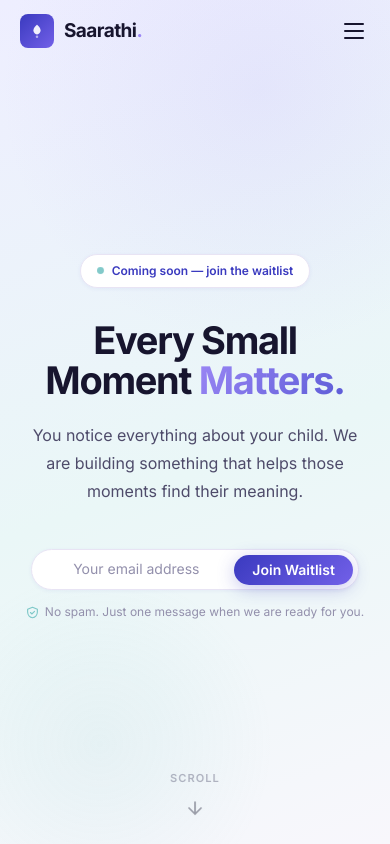
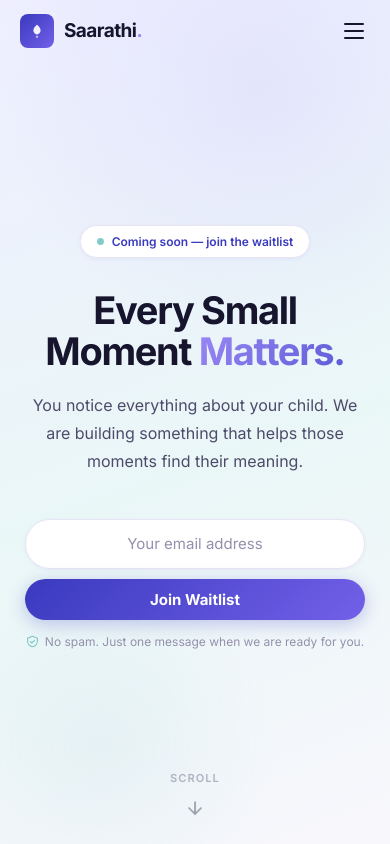
Before and after one commit to pgstudio2006/saarathi-website, a React (Vite) app: page / in a window 390 px wide. Shown: the top 844 px of the page. Built offline with nearby package versions, Linux system fonts and the light colour scheme.

Commit message:
Mobile hero form: stacked full-width input + button; pill on desktop

```diff
--- a/src/index.css
+++ b/src/index.css
@@ -114,11 +114,18 @@
 .hero__headline { font-size: clamp(2.375rem, 8.5vw, 5rem); font-weight: 800; letter-spacing: -.035em; line-height: 1.07; color: var(--text-1); margin-bottom: 1.25rem; }
 .hero__headline em { font-style: normal; background: linear-gradient(130deg, var(--lavender) 0%, var(--indigo-light) 100%); -webkit-background-clip: text; -webkit-text-fill-color: transparent; background-clip: text; }
 .hero__subhead { font-size: clamp(1rem, 2.5vw, 1.1875rem); color: var(--text-2); max-width: 48ch; margin: 0 auto 2.75rem; line-height: 1.75; }
-.hero__form { display: inline-flex; flex-direction: row; align-items: center; gap: .5rem; background: var(--surface); border: 1px solid var(--border); border-radius: var(--r-pill); padding: .3rem .3rem .3rem .875rem; box-shadow: var(--sh-sm); }
-.hero__form .field-input { all: unset; width: 180px; font-size: .875rem; color: var(--text-1); placeholder-color: var(--text-3); }
+.hero__form-wrapper { display: flex; justify-content: center; }
+/* Mobile: stacked full-width */
+.hero__form { display: flex; flex-direction: column; gap: .625rem; width: 100%; max-width: 340px; }
+.hero__form .field-input { all: unset; width: 100%; box-sizing: border-box; padding: .75rem 1.25rem; font-size: .9375rem; color: var(--text-1); background: var(--surface); border: 1px solid var(--border); border-radius: var(--r-pill); box-shadow: var(--sh-sm); }
 .hero__form .field-input::placeholder { color: var(--text-3); }
-.hero__form .btn { flex-shrink: 0; padding: .5rem 1.125rem; font-size: .875rem; border-radius: var(--r-pill); }
-.hero__form-wrapper { display: flex; justify-content: center; }
+.hero__form .btn { width: 100%; padding: .8125rem 1.25rem; font-size: .9375rem; font-weight: 700; border-radius: var(--r-pill); text-align: center; justify-content: center; }
+/* Desktop: inline pill */
+@media(min-width:520px) {
+  .hero__form { flex-direction: row; align-items: center; gap: .375rem; width: auto; max-width: none; background: var(--surface); border: 1px solid var(--border); border-radius: var(--r-pill); padding: .3rem .3rem .3rem .875rem; box-shadow: var(--sh-sm); }
+  .hero__form .field-input { width: 190px; padding: 0; background: transparent; border: none; box-shadow: none; border-radius: 0; }
+  .hero__form .btn { width: auto; padding: .5rem 1.125rem; font-size: .875rem; }
+}
 .hero__form-row { display: flex; flex-direction: column; gap: .5rem; }
 @media(min-width:520px) { .hero__form-row { flex-direction: row; } }
 .hero__form-row .field-input { padding: .625rem 1rem; font-size: .875rem; }
```
